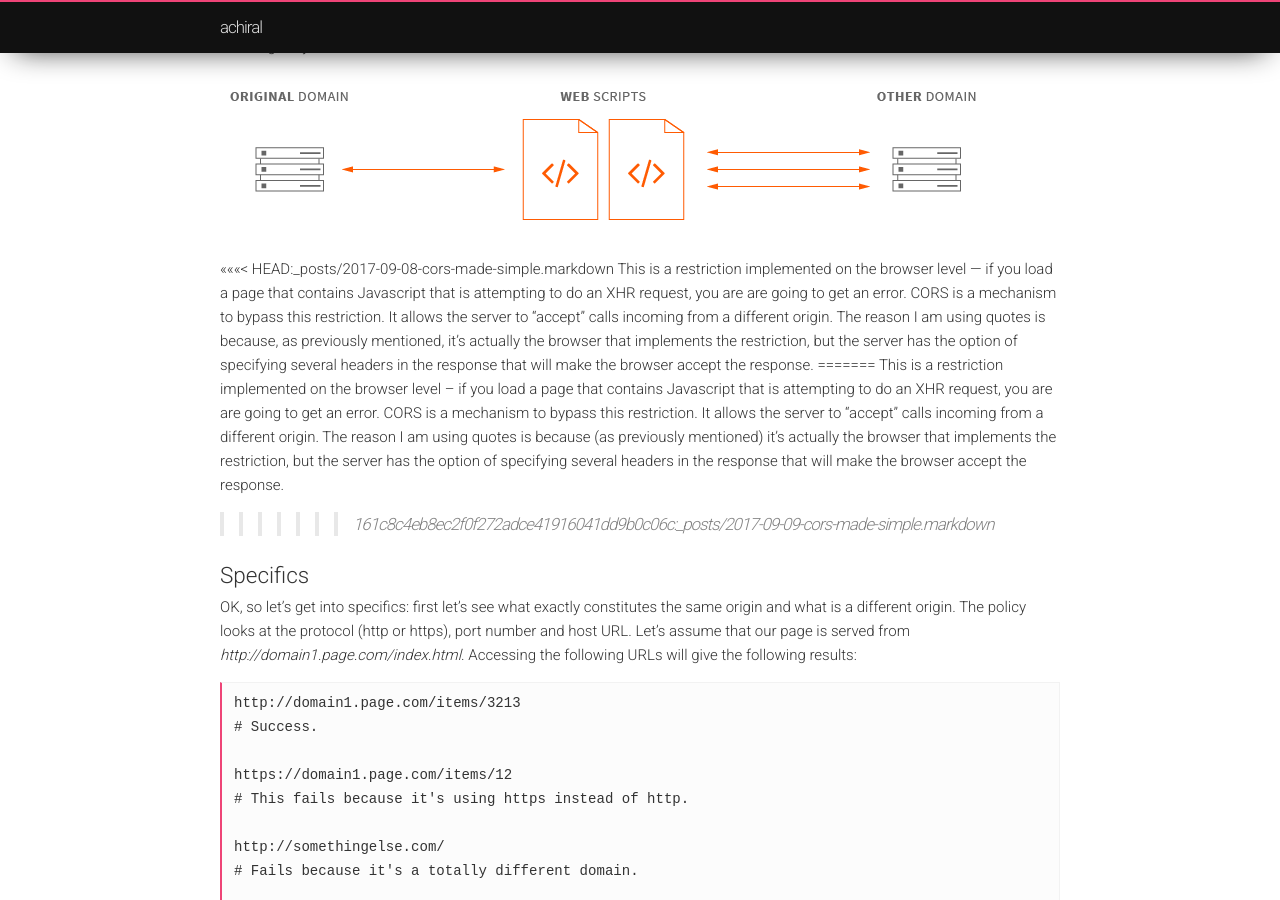
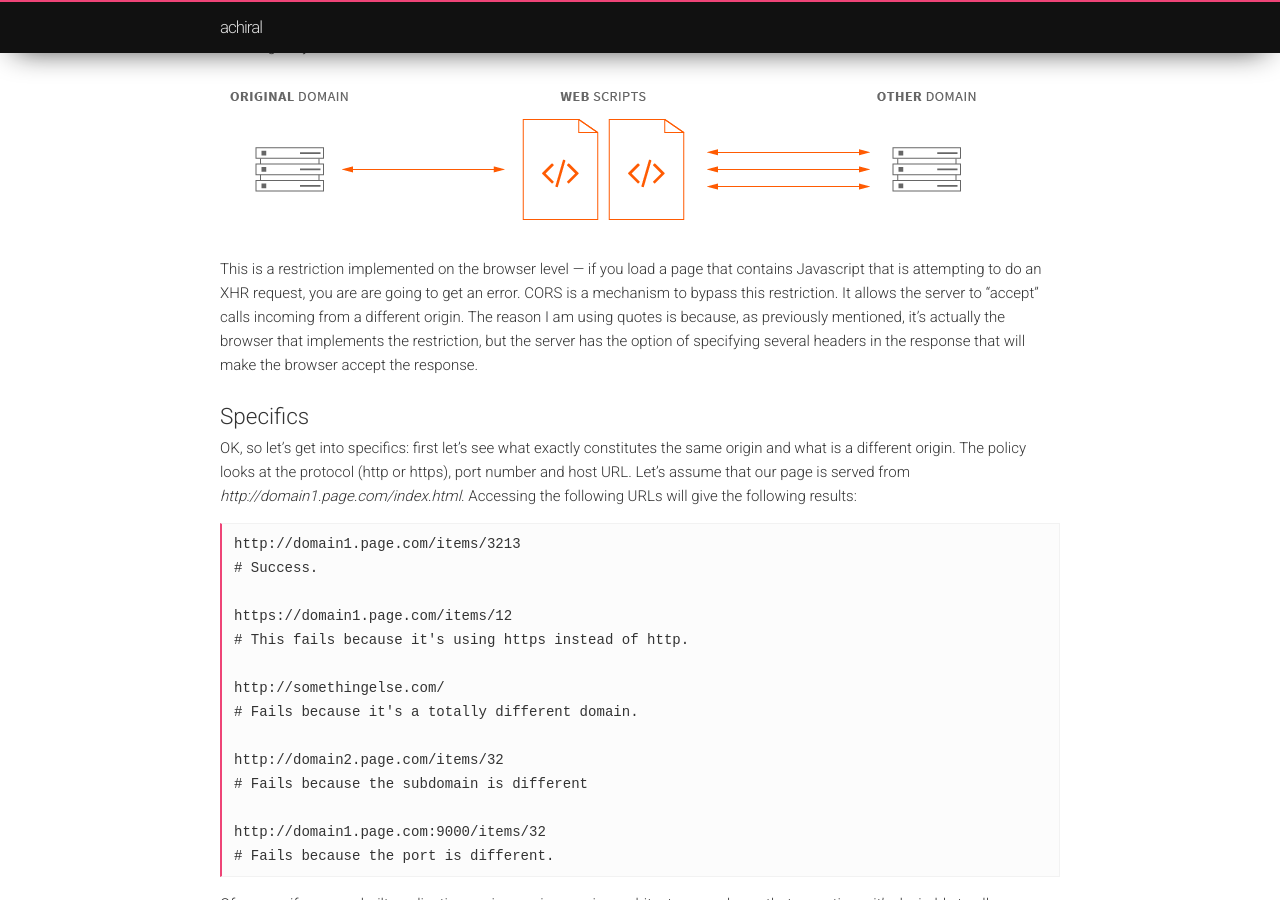
Before and after one commit to toaderflorin/eksia, a Jekyll site: the page built from _posts/2017-09-09-cors-made-simple.markdown, in a window 1280 px wide and 900 px high, scrolled down 592 px. Built offline with Jekyll 4.4.1, drawn with Linux system fonts in a browser that asks for light colours.

Commit message:
Fixed merging issue.

```diff
--- a/_posts/2017-09-09-cors-made-simple.markdown
+++ b/_posts/2017-09-09-cors-made-simple.markdown
@@ -12,11 +12,7 @@ CORS stands for *Cross-Origin Resource Sharing* and if you've built rich client
 
 ![image-title-here](/images/cors.png){:class="img-responsive"}
 
-<<<<<<< HEAD:_posts/2017-09-08-cors-made-simple.markdown
 This is a restriction implemented on the browser level — if you load a page that contains Javascript that is attempting to do an XHR request, you are are going to get an error. CORS is a mechanism to bypass this restriction. It allows the server to "accept" calls incoming from a different origin. The reason I am using quotes is because, as previously mentioned, it's actually the browser that implements the restriction, but the server has the option of specifying several headers in the response that will make the browser accept the response.
-=======
-This is a restriction implemented on the browser level  -- if you load a page that contains Javascript that is attempting to do an XHR request, you are are going to get an error. CORS is a mechanism to bypass this restriction. It allows the server to "accept" calls incoming from a different origin. The reason I am using quotes is because (as previously mentioned) it's actually the browser that implements the restriction, but the server has the option of specifying several headers in the response that will make the browser accept the response.
->>>>>>> 161c8c4eb8ec2f0f272adce41916041dd9b0c06c:_posts/2017-09-09-cors-made-simple.markdown
 
 ## Specifics
 OK, so let's get into specifics: first let's see what exactly constitutes the same origin and what is a different origin. The policy looks at the protocol (http or https), port number and host URL. Let's assume that our page is served from *http://domain1.page.com/index.html*. Accessing the following URLs will give the following results:
```
Also changed, not shown: 1 other file.
